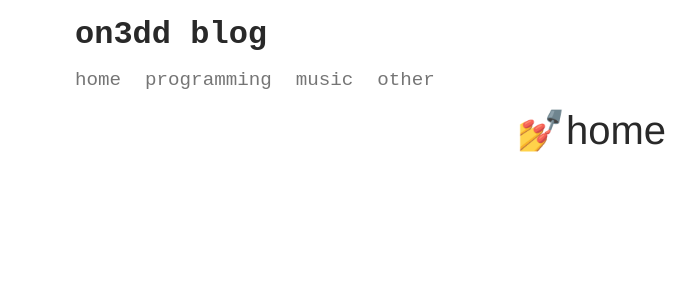
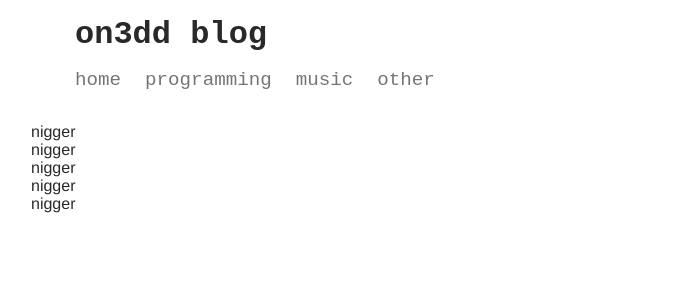
Before and after one commit to on3dd/mern-ssr-blog, a React (Create React App) app: page / in a window 1280 px wide. Shown: the top 300 px of the page, without its empty margins (49-745 px from the left). Built offline with nearby package versions, Linux system fonts and the light colour scheme.

Commit message:
home upd

```diff
--- a/src/client/App.tsx
+++ b/src/client/App.tsx
@@ -1,19 +1,15 @@
 import React from 'react';
-import { Route, Switch, NavLink } from 'react-router-dom';
+import { Route, Switch } from 'react-router-dom';
 import { hot } from 'react-hot-loader/root';
 import styled from 'styled-components';
 
 import Header from './components/base-ui/header';
+import Home from './screens/Home';
 import GlobalStyles from '../utils/globalStyles';
 
 const AppContainer = styled.div`
-  display: flex;
-  align-items: center;
-  justify-content: center;
-  height: 100%;
+  flex: 1;
   padding: 0 40px;
-  font-size: 40px;
-  flex: 1;
 `;
 
 const App = () => {
@@ -22,15 +18,17 @@ const App = () => {
       <Header />
       <GlobalStyles />
       <AppContainer className="body">
-        💅
         <Switch>
-          <Route exact path="/">home</Route>
-          <Route path="/niggers">niggers</Route>
-          <Route>ауе жизнь ворам</Route>
+          <Route exact path="/">
+            <Home />
+          </Route>
+
+          <Route path="/qwe">qwe</Route>
+          <Route>rty</Route>
         </Switch>
       </AppContainer>
     </>
   )
 };
 
-export default hot(App);
+export default process.env.NODE_ENV === "development" ? hot(App) : App
--- /dev/null
+++ b/src/client/components/home/Posts.tsx
@@ -0,0 +1,16 @@
+import React from 'react';
+import styled from 'styled-components';
+
+import PostsList from './PostsList';
+
+const PostsDiv = styled.div``
+
+const Posts = () => {
+  return (
+    <PostsDiv className="posts">
+      <PostsList />
+    </PostsDiv >
+  )
+}
+
+export default Posts;
--- /dev/null
+++ b/src/client/components/home/PostsItem.tsx
@@ -0,0 +1,8 @@
+import React from 'react';
+import styled from 'styled-components';
+
+const PostsItem: React.FC = () => (
+  <div>nigger</div>
+)
+
+export default PostsItem;
--- /dev/null
+++ b/src/client/components/home/PostsList.tsx
@@ -0,0 +1,19 @@
+import React from 'react';
+import styled from 'styled-components';
+
+import PostsItem from './PostsItem';
+
+const Ul = styled.ul`
+`
+
+const PostList: React.FC = () => (
+  <Ul className="post-list">
+    <PostsItem />
+    <PostsItem />
+    <PostsItem />
+    <PostsItem />
+    <PostsItem />
+  </Ul>
+)
+
+export default PostList;
--- /dev/null
+++ b/src/client/components/home/index.tsx
@@ -0,0 +1,14 @@
+import React from 'react';
+import styled from 'styled-components';
+
+import Posts from './Posts';
+
+const HomeDiv = styled.div``;
+
+const Home: React.FC = () => (
+  <HomeDiv className="home screen">
+    <Posts />
+  </HomeDiv>
+)
+
+export default Home;
--- /dev/null
+++ b/src/client/screens/Home.tsx
@@ -0,0 +1,10 @@
+import React from 'react';
+import styled from 'styled-components';
+
+import HomeComponent from '../components/home';
+
+const Home: React.FC = () => (
+  <HomeComponent />
+)
+
+export default Home;
```
